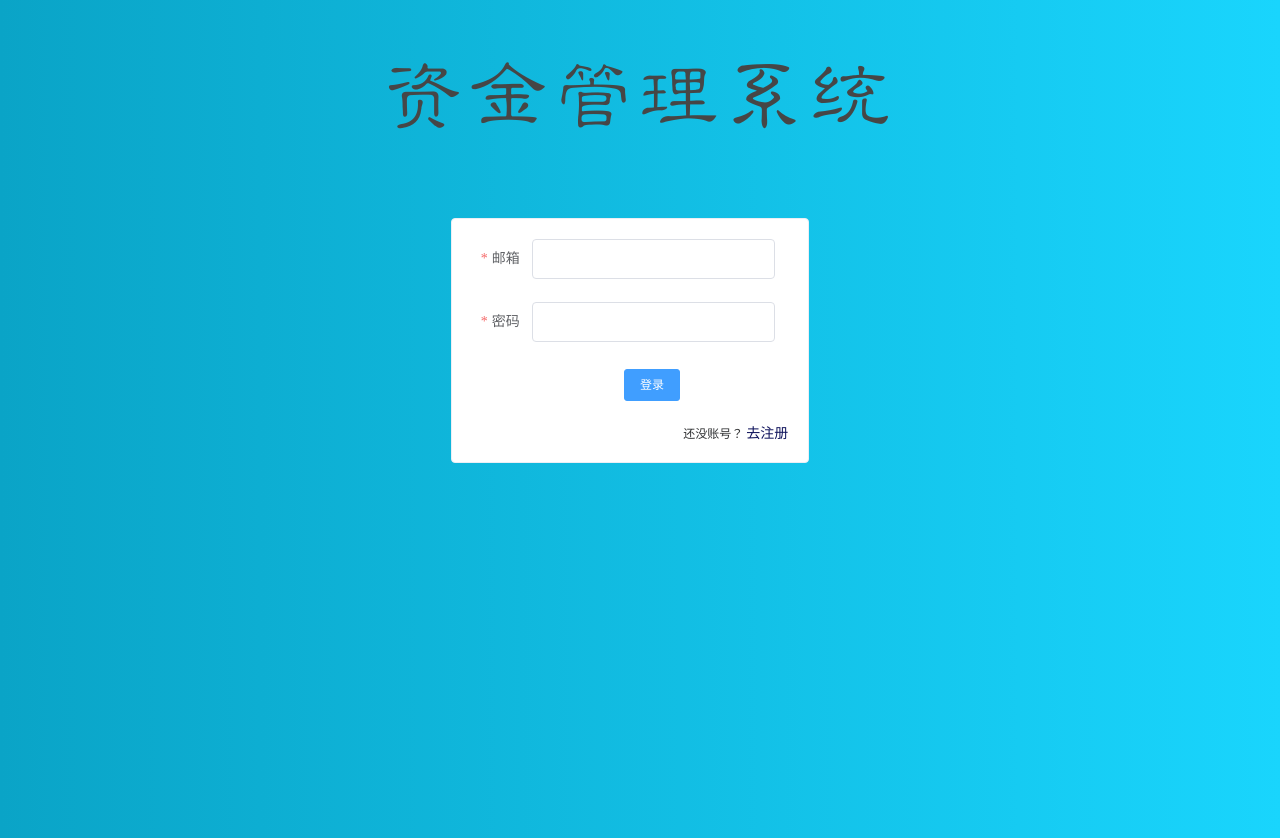
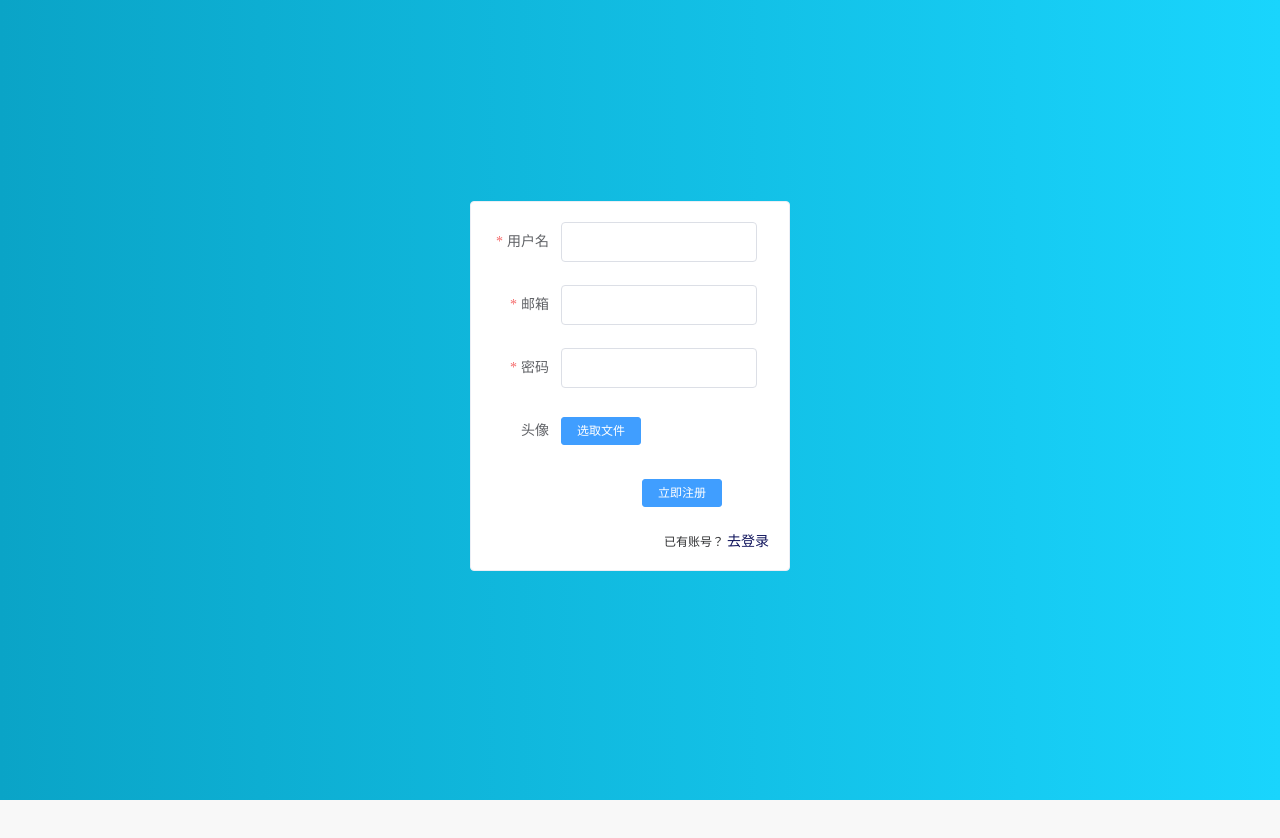
Before and after one commit to chaos-zhu/fundsManagement-front-end, a Vue app: page /funds-management/register in a window 1280 px wide. Before the commit this address led to /login. After the commit the page ends 800 px from the top, so only its background shows below. Built offline with nearby package versions, Linux system fonts and the light colour scheme.

Commit message:
线上最新版本

```diff
--- a/src/page/Login.vue
+++ b/src/page/Login.vue
@@ -38,6 +38,12 @@
         </el-form>
       </el-card>
     </div>
+    <!-- <el-dialog
+      title="提示"
+      :visible.sync="tipsShow"
+      width="30%">
+      <span>目前开发完成的功能有：注册、登录、资金记录的增加(支持附件上传与下载)、删除、条件查找、修改；其他功能陆续开发中。。。</span>
+    </el-dialog> -->
   </div>
 </template>
 
@@ -47,6 +53,7 @@ export default {
   name: "Login",
   data() {
     return {
+      tipsShow: true,
       loginFormData: {
         email: "",
         password: ""
@@ -68,7 +75,13 @@ export default {
     }
   },
   mounted() {
-    // this.$message({ type: 'info', message: `欢迎登录`, center: true })
+    // console.log(this.$route.params.needLogin)
+    if (this.$route.params.needLogin) {
+      this.$message({ type: 'info', message: `请先登录`, center: true })
+    }
+    if (this.$route.params.email) {
+      this.loginFormData.email = this.$route.params.email
+    }
   },
   methods: {
     submitForm() {
@@ -97,6 +110,9 @@ export default {
 
 <style lang='scss' scoped>
 .login-container{
+  // border-top: 1px;
+  // padding-top: 1px;
+  overflow: hidden;
 	.logo {
 		height: 100px;
 		text-align: center;
--- a/src/page/Register.vue
+++ b/src/page/Register.vue
@@ -1,4 +1,5 @@
 <template>
+  <div class="register-container">
     <div class="login">
       <el-card shadow="hover">
         <el-form :model="registerFormData" :rules="rules" label-width="70px" ref="loginForm">
@@ -48,11 +49,11 @@
         </el-form>
       </el-card>
     </div>
+  </div>
 </template>
 
 <script>
 import Upload from "@/components/Upload.vue"
-import { $loading } from '@/utils/tool.js'
 export default {
   name: "Login",
   components: {
@@ -92,7 +93,8 @@ export default {
         this.uploadRef.submit()
         if(!isOk) return this.$message({ type: 'error', message: '缺少必填项', center: true })
         if(!this.picOk) return this.$message({type: 'error', message: '头像图片错误', center: true})
-        let loading = $loading()
+        // this.registering = true
+        let loading = this.$loading({fullscreen: true, text: '账户注册中...', background: 'rgba(0, 0, 0, 0.5)'})
         let { userName, email, password } = this.registerFormData
         let url = '/api/users/register'
         this.formData.append('name', userName)
@@ -103,10 +105,13 @@ export default {
                 if(data.code === -1) return this.$message({ type: 'error', message: data.msg, center: true })
                 this.$message({
                   type: 'success',
-                  message: '注册成功,请登录',
+                  message: '注册成功(●"◡"●)',
                   center: true
                 })
-                this.$router.push('/login')
+                this.$router.push({
+                  name: 'login',
+                  params: email
+                })
                 loading.close()
               })
       })
@@ -122,10 +127,15 @@ export default {
 </script>
 
 <style lang='scss' scoped>
+.register-container{
+    // border-top: 1px;
+    padding-top: 1px;
+    // overflow: hidden;
   .login {
     width: 25%;
     margin: 25vh auto;
     position: relative;
     padding-right: 20px;
   }
+}
 </style>
--- a/src/page/main/AccountSetting.vue
+++ b/src/page/main/AccountSetting.vue
@@ -1,6 +1,6 @@
 <template>
     <div>
-        账户设置
+        账户设置(开发中...)
     </div>
 </template>
 
--- a/src/page/main/ExpenditureTrend.vue
+++ b/src/page/main/ExpenditureTrend.vue
@@ -1,6 +1,6 @@
 <template>
     <div>
-        开销趋势
+        开销趋势(开发中...)
     </div>
 </template>
 
--- a/src/page/main/Home.vue
+++ b/src/page/main/Home.vue
@@ -3,10 +3,10 @@
     <div class="home">
       <h2 class="title" @click="handleTest">{{getUserInfo.name}} 欢迎使用XXXX系统</h2>
       <swiper :options="swiperOption" class="swiper-container">
-        <swiper-slide class="swiper-item"><img src="@/assets/img/01-min.jpg" alt="图片不见了"></swiper-slide>
-        <swiper-slide class="swiper-item"><img src="@/assets/img/02-min.jpg" alt="图片不见了"></swiper-slide>
-        <swiper-slide class="swiper-item"><img src="@/assets/img/03-min.jpg" alt="图片不见了"></swiper-slide>
-        <swiper-slide class="swiper-item"><img src="@/assets/img/04-min.jpg" alt="图片不见了"></swiper-slide>
+        <swiper-slide class="swiper-item"><img src="//qiniu.zhulijun.club/01-min.jpg" alt="图片不见了"></swiper-slide>
+        <swiper-slide class="swiper-item"><img src="//qiniu.zhulijun.club/02-min.jpg" alt="图片不见了"></swiper-slide>
+        <swiper-slide class="swiper-item"><img src="//qiniu.zhulijun.club/03-min.jpg" alt="图片不见了"></swiper-slide>
+        <swiper-slide class="swiper-item"><img src="//qiniu.zhulijun.club/04-min.jpg" alt="图片不见了"></swiper-slide>
         <div class="swiper-pagination" slot="pagination"></div>
       </swiper>
       <div class="hr"></div>
--- a/src/router/index.js
+++ b/src/router/index.js
@@ -1,5 +1,4 @@
 import Vue from 'vue'
-// import that from '@/main.js'
 import Router from 'vue-router'
 // import store from '../store/'
 Vue.use(Router)
@@ -15,7 +14,7 @@ const NotFound = () => import('@/page/NotFound.vue')
 
 let router = new Router({
   mode: 'history',
-  // base: '/funds-management/',
+  base: '/funds-management/',
   routes: [
     {
       path: '/',
@@ -84,14 +83,21 @@ let router = new Router({
 })
 
 router.beforeEach((to, form, next) => {
-  // console.log(to.fullPath)
-  // console.log(localStorage.getItem('token'))
-  if (to.fullPath !== '/login' && to.fullPath !== '/register') { // 如果访问的不是登录页或者注册页，则不需要做登录校验，直接调用next()
+  // console.log(this) // this指向路由对象router
+  // console.log(vm) // undefined
+  // vm.$message({ type: 'info', message: `请先登录`, center: true }) // 在这里的vm为undefined, 所以报错
+  // console.log(to.path)
+  if (to.path !== '/login' && to.path !== '/register') { // 如果访问的不是登录页或者注册页，则不需要做登录校验，直接调用next()
     if (localStorage.getItem('token')) {
       next() // 如果存在token则证明是登录状态的(需要return，否则还会继续往下走)
     } else {
-      // that.$message({ type: 'info', message: `请先登录`, center: true })
-      next('/login') // 否则直接跳转到登录页
+      // 否则直接跳转到登录页，并标记请先登录
+      next({
+        name: 'login',
+        params: {
+          needLogin: true
+        }
+      })
     }
   } else {
     next()
--- a/src/utils/axios.js
+++ b/src/utils/axios.js
@@ -1,9 +1,9 @@
 import Vue from '@/main.js'
 import axios from 'axios'
-
+console.log('Current environment：' + process.env.NODE_ENV)
 let instance = axios.create({
-  //   baseURL: '/api',
-  //   timeout: 3000,
+  baseURL: process.env.NODE_ENV === 'development' ? '' : '/fm-management',
+  timeout: 3000,
   headers: {}
 })
 
--- a/src/utils/tool.js
+++ b/src/utils/tool.js
@@ -1,7 +1,7 @@
-import Vue from '@/main.js'
-export function $loading (options = {fullscreen: true, text: '疯狂加载中...', background: 'rgba(0, 0, 0, 0.8)'}) {
-  return Vue.$loading.service(options)
-}
+// import Vue from '@/main.js'
+// export function $loading (options = {fullscreen: true, text: '疯狂加载中...', background: 'rgba(0, 0, 0, 0.8)'}) {
+//   return Vue.$loading.service(options)
+// }
 
 // 参数number为毫秒时间戳，必须是Number类型
 export function formatTime (ms) {
```
Also changed, not shown: config/index.js (+2 -5 lines), 1 other file (tests, documents, lock files or other folders). Lines whose indentation alone changed are shown as unchanged.
